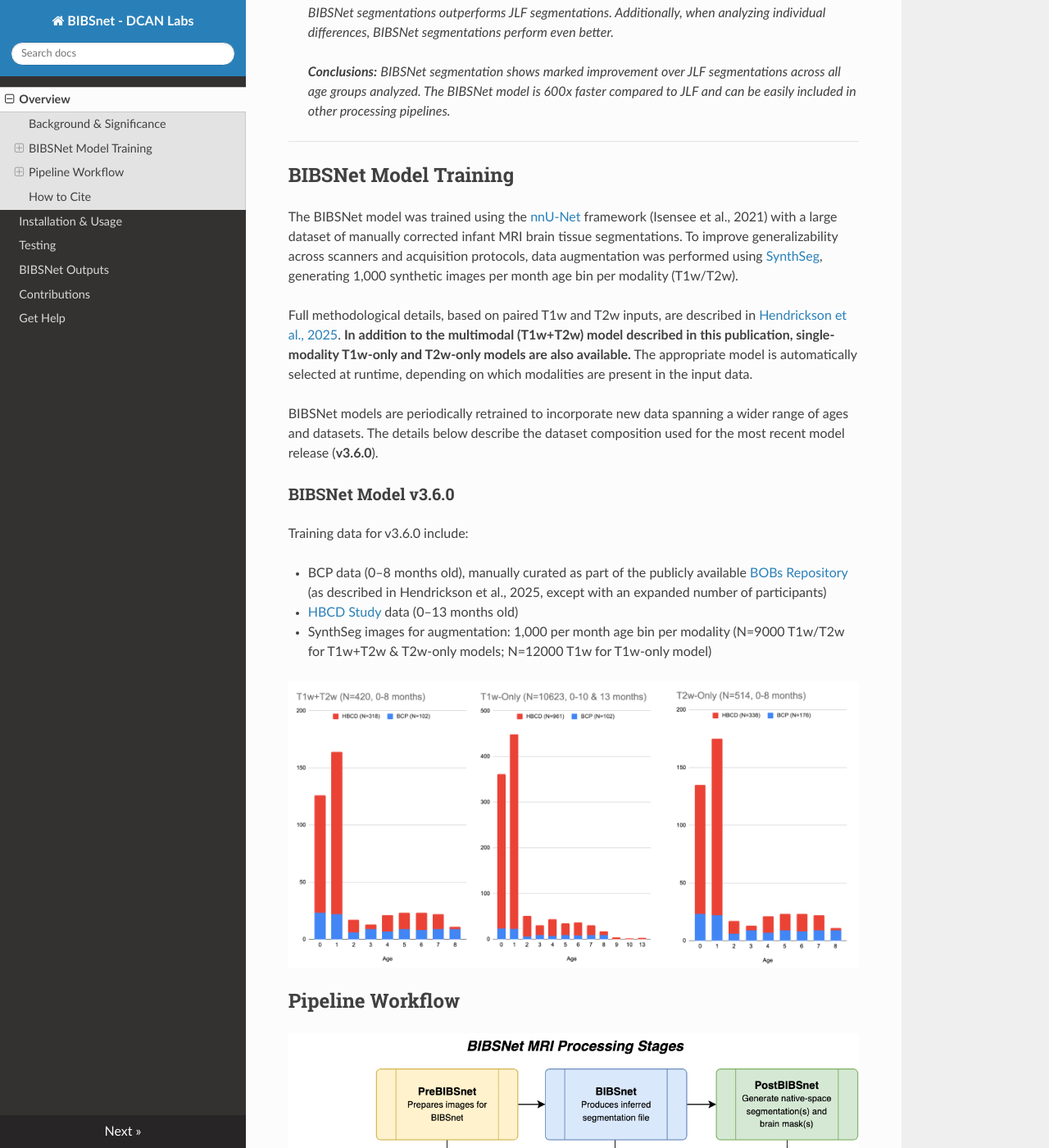
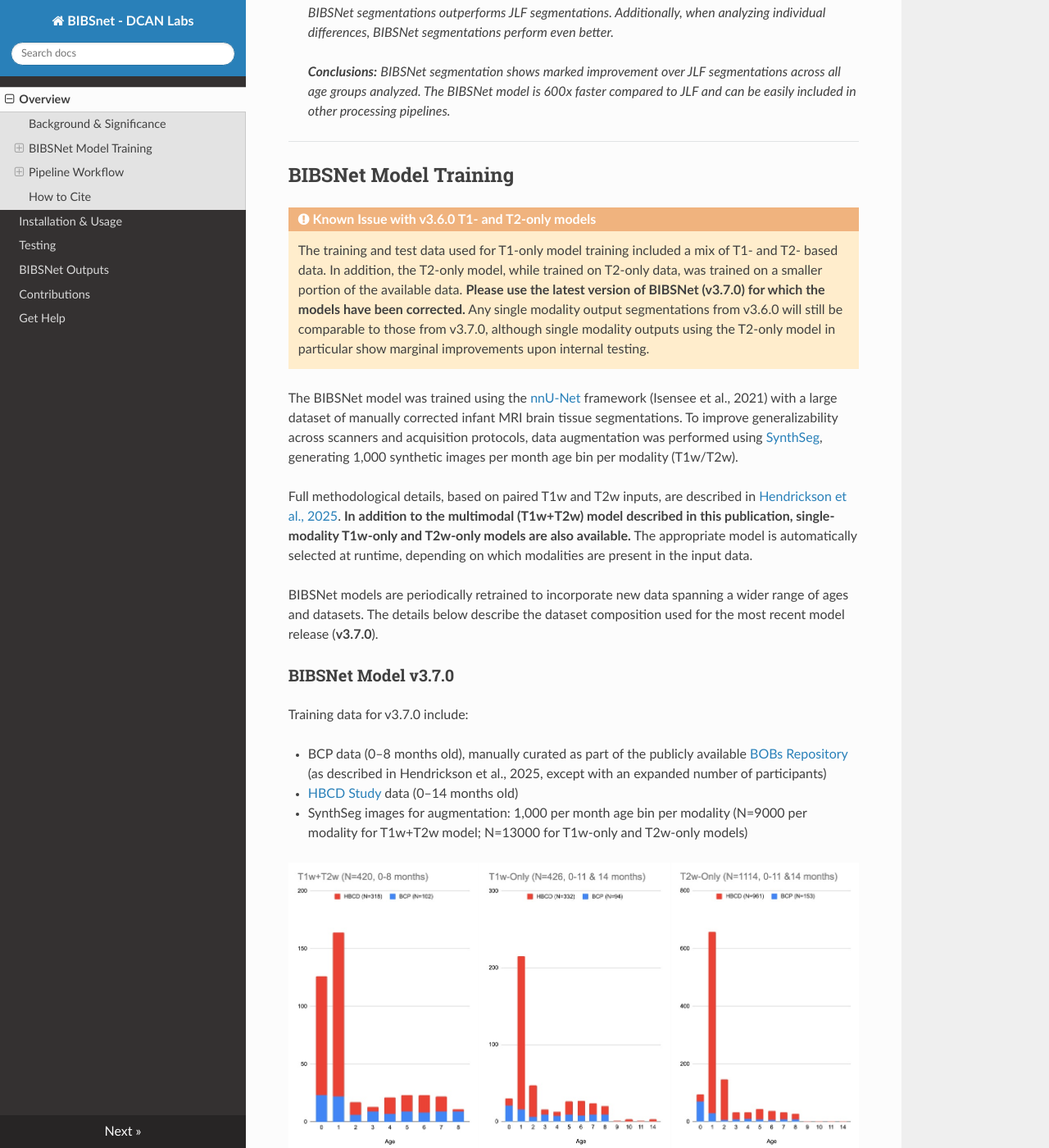
Before and after one commit to DCAN-Labs/BIBSnet, an MkDocs documentation site: the page built from docs/index.md, in a window 1280 px wide and 1400 px high, scrolled down 933 px. Shown: the whole window at 82% size. Built offline with MkDocs 1.6.1, drawn with Linux system fonts in a browser that asks for light colours; nearby versions of some CDN libraries.

Commit message:
Update documentation and .gitignore for BIBSNet v3.7.0 release - Added known issue warning for v3.6.0 models in index.md - Updated model version references in index.md and outputs.md - Enhanced usage instructions with example commands in usage.md - Included additional entries in .gitignore for environment files - Updated stats image file

```diff
--- a/docs/index.md
+++ b/docs/index.md
@@ -30,19 +30,22 @@ From [Hendrickson et al. 2025](https://www.biorxiv.org/content/10.1101/2023.03.2
 
 ## BIBSNet Model Training
 
+!!! warning "Known Issue with v3.6.0 T1- and T2-only models"
+    The training and test data used for T1-only model training included a mix of T1- and T2- based data. In addition, the T2-only model, while trained on T2-only data, was trained on a smaller portion of the available data. **Please use the latest version of BIBSNet (v3.7.0) for which the models have been corrected.** Any single modality output segmentations from v3.6.0 will still be comparable to those from v3.7.0, although single modality outputs using the T2-only model in particular show marginal improvements upon internal testing.
+
 The BIBSNet model was trained using the [nnU-Net](https://www.nature.com/articles/s41592-020-01008-z) framework (Isensee et al., 2021) with a large dataset of manually corrected infant MRI brain tissue segmentations. To improve generalizability across scanners and acquisition protocols, data augmentation was performed using [SynthSeg](https://surfer.nmr.mgh.harvard.edu/fswiki/SynthSeg), generating 1,000 synthetic images per month age bin per modality (T1w/T2w).
 
 Full methodological details, based on paired T1w and T2w inputs, are described in [Hendrickson et al., 2025](https://doi.org/10.1101/2023.03.22.533696). **In addition to the multimodal (T1w+T2w) model described in this publication, single-modality T1w-only and T2w-only models are also available.** The appropriate model is automatically selected at runtime, depending on which modalities are present in the input data.
 
 BIBSNet models are periodically retrained to incorporate new data spanning a wider range of ages and datasets.
-The details below describe the dataset composition used for the most recent model release (**v3.6.0**).
+The details below describe the dataset composition used for the most recent model release (**v3.7.0**).
 
-### BIBSNet Model v3.6.0
-Training data for v3.6.0 include:
+### BIBSNet Model v3.7.0
+Training data for v3.7.0 include:
 
  - BCP data (0–8 months old), manually curated as part of the publicly available [BOBs Repository](https://bobsrepository.readthedocs.io/) (as described in Hendrickson et al., 2025, except with an expanded number of participants)
- - [HBCD Study](https://hbcdstudy.org/) data (0–13 months old)
- - SynthSeg images for augmentation: 1,000 per month age bin per modality (N=9000 T1w/T2w for T1w+T2w & T2w-only models; N=12000 T1w for T1w-only model)
+ - [HBCD Study](https://hbcdstudy.org/) data (0–14 months old)
+ - SynthSeg images for augmentation: 1,000 per month age bin per modality (N=9000 per modality for T1w+T2w model; N=13000 for T1w-only and T2w-only models)
 
 ![](stats.png)
 
```
Also changed, not shown: docs/outputs.md (+1 -1 lines), docs/usage.md (+2 -2 lines), docs/stats.png, 1 other file.
